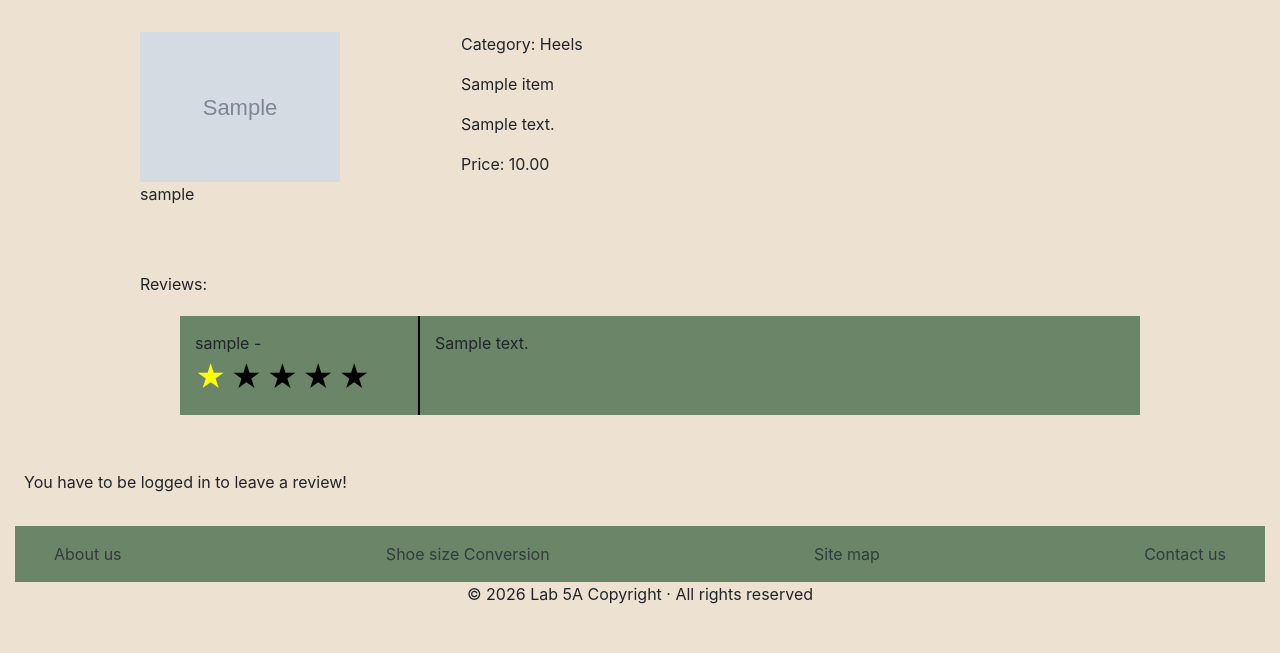
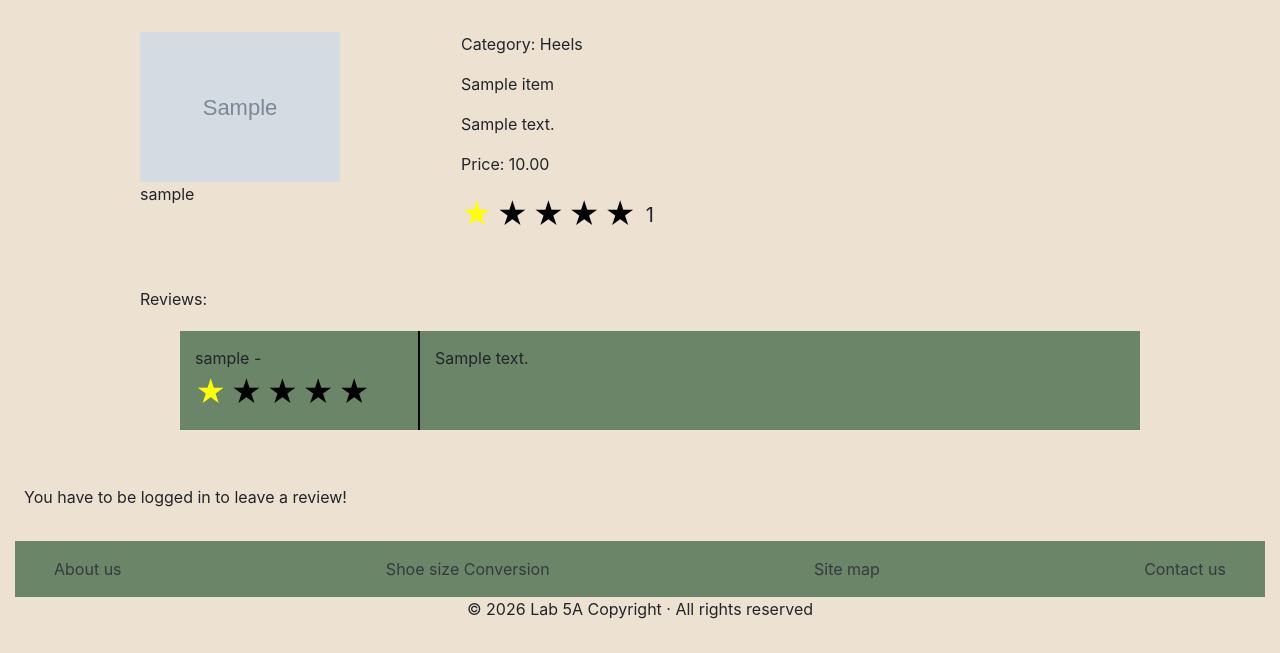
Before and after one commit to flapjack12/shoes4show, a Django app: a page that uses templates/shoes4show/listing.html in a window 1280 px wide. Shown: the part 181-834 px from the top of the page. Before the commit the page ends 785 px from the top, so only its background shows below. Run offline with Django 5.2, Linux system fonts and the light colour scheme; tables that the repository leaves empty hold one stand-in row (values such as "Sample post"); grey boxes marked "Sample" are stand-in pictures; some libraries are stand-ins or nearby versions.

Commit message:
listing ratings update 2,to do with template design

```diff
--- a/shoes4show/views.py
+++ b/shoes4show/views.py
@@ -15,6 +15,7 @@ from shoes4show.search import run_query
 import json
 from django.http import JsonResponse
 from django.shortcuts import get_object_or_404
+from django.db.models import Avg
 
 
 CATEGORY_CHOICES = Item.SHOES_CATEGORIES.copy()
@@ -57,8 +58,18 @@ def show_listing(request, shoe_slug):
     try:
         shoe = Item.objects.get(slug=shoe_slug)
         reviews = Review.objects.filter(item=shoe).order_by('created_time')
+
+        average_rating = reviews.aggregate(average=Avg('rating'))['average']
+        if average_rating is None:
+            average_rating = 0
+        else:
+            average_rating = round(average_rating)
+        count_reviews = reviews.count()
+
         context_dict["reviews"] = reviews
         context_dict["shoe"] = shoe
+        context_dict["average_rating"] = average_rating
+        context_dict["count_reviews"] = count_reviews
         today = timezone.now().date()
         daily_view, created = DailyItemView.objects.get_or_create(item=shoe, date=today)
         daily_view.count += 1
@@ -68,6 +79,8 @@ def show_listing(request, shoe_slug):
     except Item.DoesNotExist:
         context_dict["shoe"] = None
         context_dict["reviews"] = None
+        context_dict["average_rating"] = 0
+        context_dict["count_reviews"] = 0
 
     return render(request, "shoes4show/listing.html", context=context_dict)
 
--- a/templates/shoes4show/listing.html
+++ b/templates/shoes4show/listing.html
@@ -63,6 +63,15 @@
     .star-display .star-chosen{
         color:yellow;
     }
+    .rating-summary{
+        display: flex;
+        align-items: center;
+        gap: 10px;
+    }
+    .rating-summary .count-reviews{
+        margin:0;
+        font-size:20px;
+    }
 </style>
     {% if shoe %}
         <div class="listingpage-wrapper">
@@ -77,8 +86,22 @@
                     <p>{{ shoe.name }}</p>
                     <p>{{ shoe.description }}</p>
                     <p>Price: {{ shoe.price }}</p>
+                    <!--  AVG RATINGS-->
+                    <div class = "rating-summary">
+                        <div class="star-display">
+                            {% for i in "12345" %}
+                                {% if forloop.counter <= average_rating %}
+                                    <span class="star star-chosen">★</span>
+                                {% else %}
+                                    <span class="star">★</span>
+                                {% endif %}
+                            {% endfor %}
+                        </div>
+                        <p class="count-reviews">
+                            {{ count_reviews}}
+                        </p>
+                    </div>
                 </div>
-                <!-- NEED TO INVLUDE AVG RATINGS-->
             </div>
         </div>
 
```
